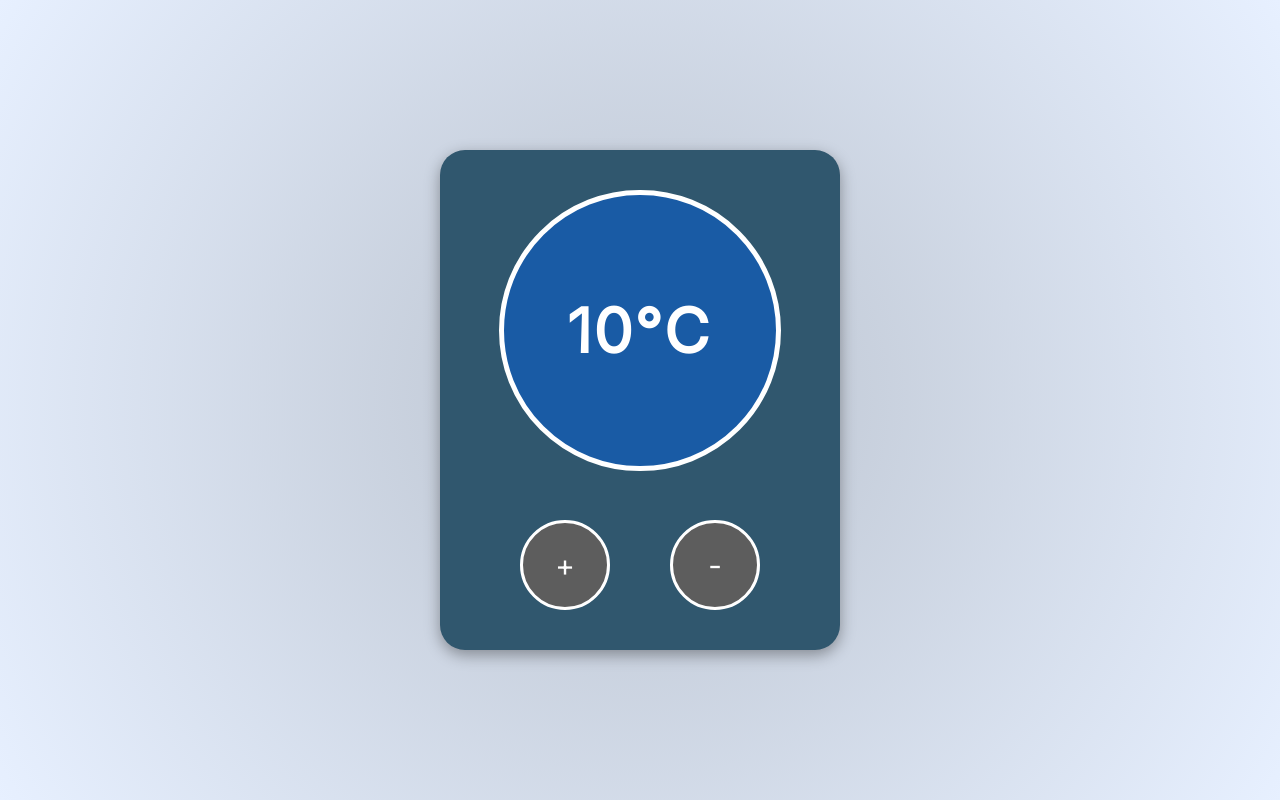
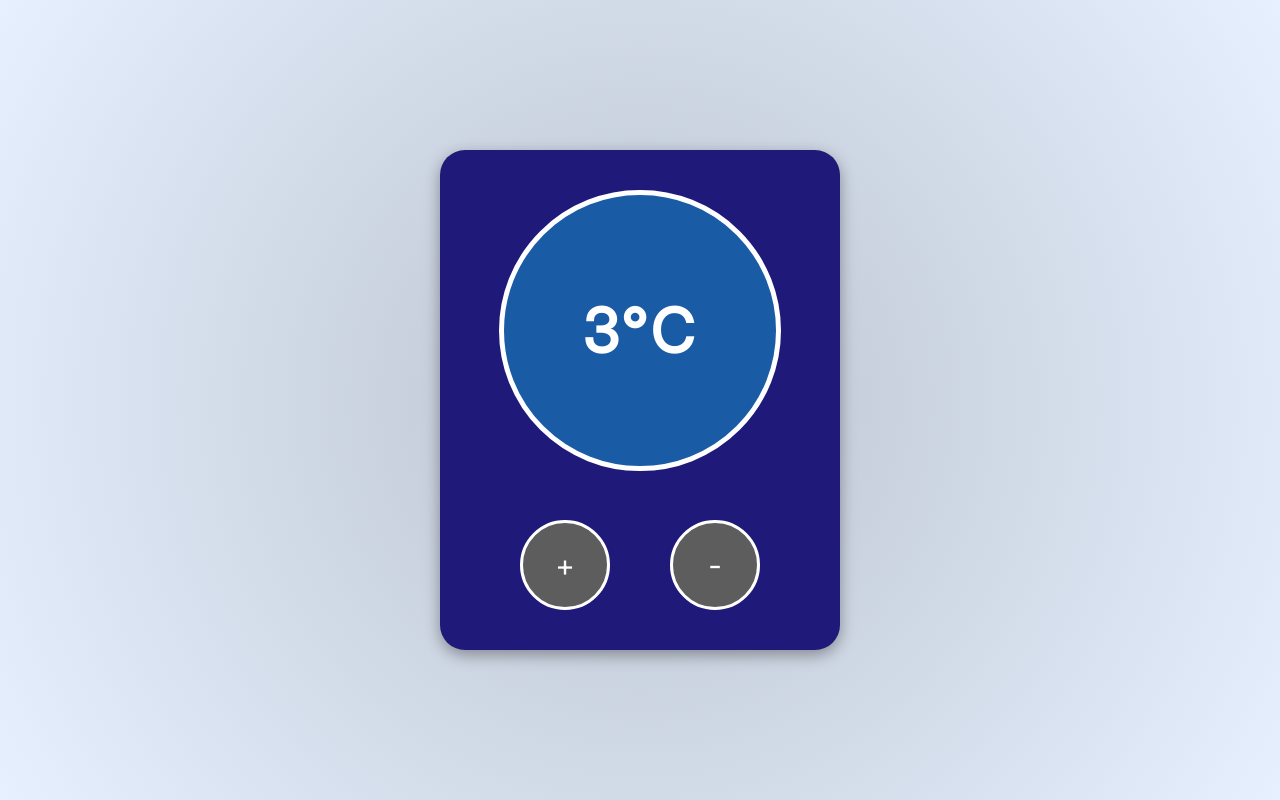
Before and after one commit to AaronMTS/temperature-app, a React (Vite) app: page / in a window 1280 px wide. Built offline with nearby package versions, Linux system fonts and the light colour scheme.

Commit message:
feat: bg color changes based on temp

```diff
--- a/src/App.jsx
+++ b/src/App.jsx
@@ -4,7 +4,7 @@ import TempDisplay from "./components/TempDisplay/TempDisplay";
 import ButtonList from "./components/ButtonList/ButtonList";
 
 const App = () => {
-  const [currentTemp, setTemp] = useState(10);
+  const [currentTemp, setTemp] = useState(3);
 
   const increaseTemp = () => {
     setTemp(currentTemp + 1);
@@ -14,8 +14,64 @@ const App = () => {
     setTemp(currentTemp - 1);
   }
 
+  const decToHex = num => {
+    let remainder;
+    const hexObj = {
+      10: "A",
+      11: "B",
+      12: "C",
+      13: "D",
+      14: "E",
+      15: "F"
+    }
+
+    if (num > 255) {
+      remainder = 255 % 16;
+      num = 255;
+    }
+    else {
+      remainder = num % 16;
+    }
+
+    if (Math.floor(num / 16) === 0) {
+      return remainder > 9 ? hexObj[remainder] : remainder;
+    }
+    else {
+      return `${decToHex(Math.floor(num / 16))}${remainder > 9 ? hexObj[remainder] : remainder}`;
+    }
+  };
+
+  const calculateBgColor = (temp) => {
+    let red;
+    let green;
+    let blue;
+
+    temp = temp < 0 ? 0 : temp > 100 ? 100 : temp;
+
+    red = decToHex(Math.round(255 * (temp/25)));
+
+    if (temp <= 25) {
+      green = decToHex(Math.round(215 * (temp/25)));
+      blue = decToHex(Math.round(128 - (56 * (temp/25))));
+    }
+    else if (temp <= 50) {
+      green = decToHex(Math.round(215 - (55 * ((temp - 25)/25))));
+      blue = decToHex(Math.round(72 + (50 * ((temp - 25)/25))));
+    }
+    else if (temp <= 75) {
+      green = decToHex(Math.round(160 + (5 * ((temp - 50)/25))));
+      blue = decToHex(Math.round(122 - (122 * ((temp - 50)/25))));
+    }
+    else {
+      green = decToHex(Math.round(165 - (66 * ((temp - 75)/25))));
+      blue = decToHex(Math.round(0 + (71 * ((temp - 75)/25))));
+    }
+
+    return `#${red.toString().length < 2 ? `0${red}` : red}${green.toString().length < 2 ? `0${green}` : green}${blue.toString().length < 2 ? `0${blue}` : blue}`;
+  }
+
   return (
-    <main className={styles.container}>
+    <main className={styles.container} style={{backgroundColor: calculateBgColor(currentTemp)}}>
       <TempDisplay temp={currentTemp}/>
       <ButtonList incHandler={increaseTemp} decHandler={decreaseTemp}/>
     </main>
```
